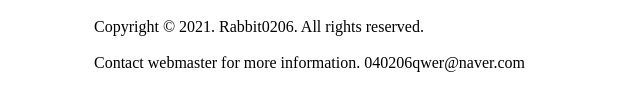
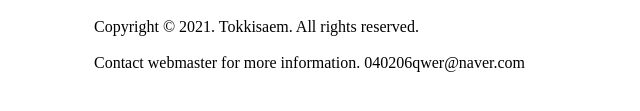
Before and after one commit to Tokkisaem/Tokkisaem.github.io, a plain HTML site: page index.html in a window 1280 px wide. Shown: the part 581-692 px from the top of the page, 162-802 px from the left. Drawn offline with Linux system fonts and the light colour scheme.

Commit message:
author update

```diff
--- a/index.html
+++ b/index.html
@@ -66,7 +66,7 @@
 
       <footer>
         <div id="footer-area">
-          <p>Copyright © 2021. Rabbit0206. All rights reserved.</p>
+          <p>Copyright © 2021. Tokkisaem. All rights reserved.</p>
           <address>
             Contact webmaster for more information. 040206qwer@naver.com
           </address>
```
Also changed, not shown: html/web.html (+1 -1 lines).
